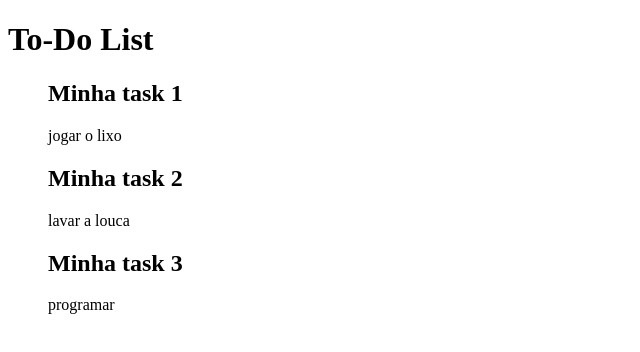
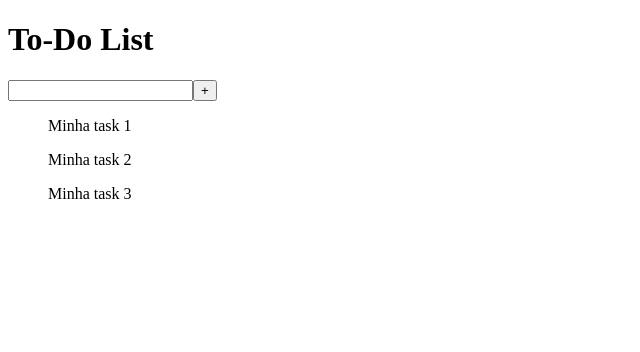
Before and after one commit to Alfredo-Neto/vue-todo-app, a Vue app: page / in a window 1280 px wide. Shown: the top 352 px of the page, without its empty margins (0-640 px from the left). Built offline with nearby package versions, Linux system fonts and the light colour scheme.

Commit message:
being able to push new tasks to tasks array and render onscreen

```diff
--- a/src/App.vue
+++ b/src/App.vue
@@ -1,17 +1,35 @@
 <template>
   <div id="app">
     <h1>To-Do List</h1>
-      <Tasks />
+      <new-task :tasks="tasks" @addTask="addTask" />
+      <Tasks :tasks="tasks"/>
   </div>
 </template>
 
 <script>
 
 import Tasks from '@/components/Tasks.vue'
+import NewTask from '@/components/NewTask.vue'
 export default {
+  data() {
+    return {
+      tasks: [
+          {name: 'Minha task 1', pending: true},
+          {name: 'Minha task 2', pending: true},
+          {name: 'Minha task 3', pending: true}
+      ],
+    }
+  },
   components: {
-    Tasks
+    Tasks,
+    NewTask
   },
+  methods: {
+    addTask(taskName) {
+      this.tasks.push({name: taskName, pending: true});
+      console.log(this.tasks);
+    },
+  }
 }
 </script>
 
--- a/src/components/Input.vue
+++ /dev/null
@@ -1,33 +0,0 @@
-<template>
-  <div class="hello">
-
-  </div>
-</template>
-
-<script>
-export default {
-  data() {
-    return {
-
-    }
-  },
-}
-</script>
-
-<!-- Add "scoped" attribute to limit CSS to this component only -->
-<style scoped>
-h3 {
-  margin: 40px 0 0;
-}
-ul {
-  list-style-type: none;
-  padding: 0;
-}
-li {
-  display: inline-block;
-  margin: 0 10px;
-}
-a {
-  color: #42b983;
-}
-</style>
--- /dev/null
+++ b/src/components/NewTask.vue
@@ -0,0 +1,29 @@
+<template>
+  <form>
+    <input type="text" v-model="name" @keydown.enter.prevent="updateTasks">
+    <button type="button" @click="updateTasks">+</button>
+  </form>
+</template>
+
+<script>
+export default {
+  data() {
+    return {
+      name: '',
+    }
+  },
+  props: {
+    tasks: {type: Array, required: true}
+  },
+  methods: {
+    updateTasks(){
+      this.$emit('addTask', this.name)
+      this.name = ''
+    },
+  },
+}
+</script>
+
+<!-- Add "scoped" attribute to limit CSS to this component only -->
+<style scoped>
+</style>
--- a/src/components/Task.vue
+++ b/src/components/Task.vue
@@ -1,15 +1,13 @@
 <template>
   <div>
-    <h2> {{ title }} </h2>
-    <p> {{ content }} </p>
+    <p>{{ name }}</p>
   </div>
 </template>
 
 <script>
 export default {
   props: {
-    title: { required: true, type: String },
-    content: { required: true, type: String },
+    name: { required: true, type: String },
   },
 }
 </script>
--- a/src/components/Tasks.vue
+++ b/src/components/Tasks.vue
@@ -2,7 +2,7 @@
   <div class="tasks">
     <ul>
         <li v-for="task in tasks" :key="task.id">
-            <Task :title="task.title" :content="task.content"/>
+            <Task :name="task.name"/>
         </li>
     </ul>
   </div>
@@ -12,18 +12,11 @@
 
 import Task from '@/components/Task.vue'
 export default {
-  name: 'Tasks',
+  props: {
+    tasks: {type: Array, required: true}
+  },
   components: {
     Task
-  },
-  data() {
-    return {
-      tasks: [
-          {id: 0, title: 'Minha task 1', content: 'jogar o lixo'},
-          {id: 1, title: 'Minha task 2', content: 'lavar a louca'},
-          {id: 2, title: 'Minha task 3', content: 'programar'}
-      ],
-    }
   },
 }
 </script>
```
